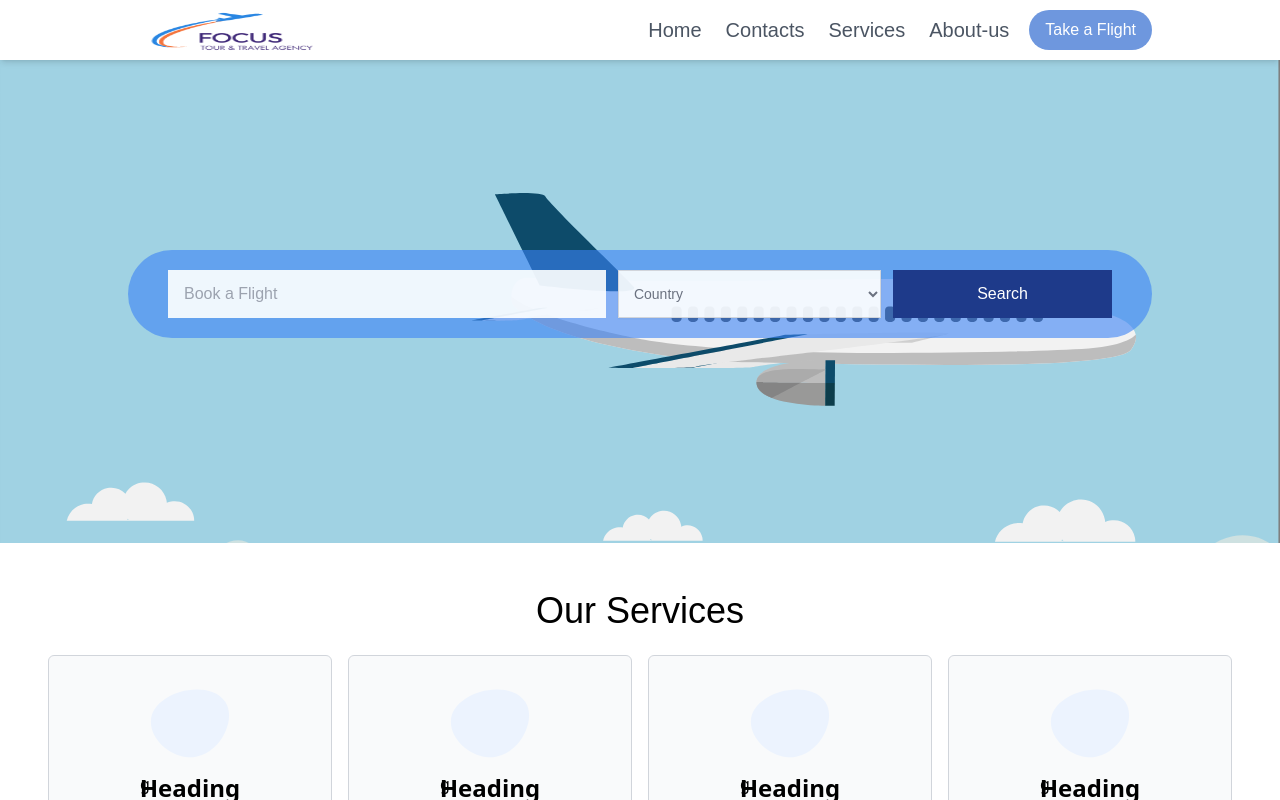
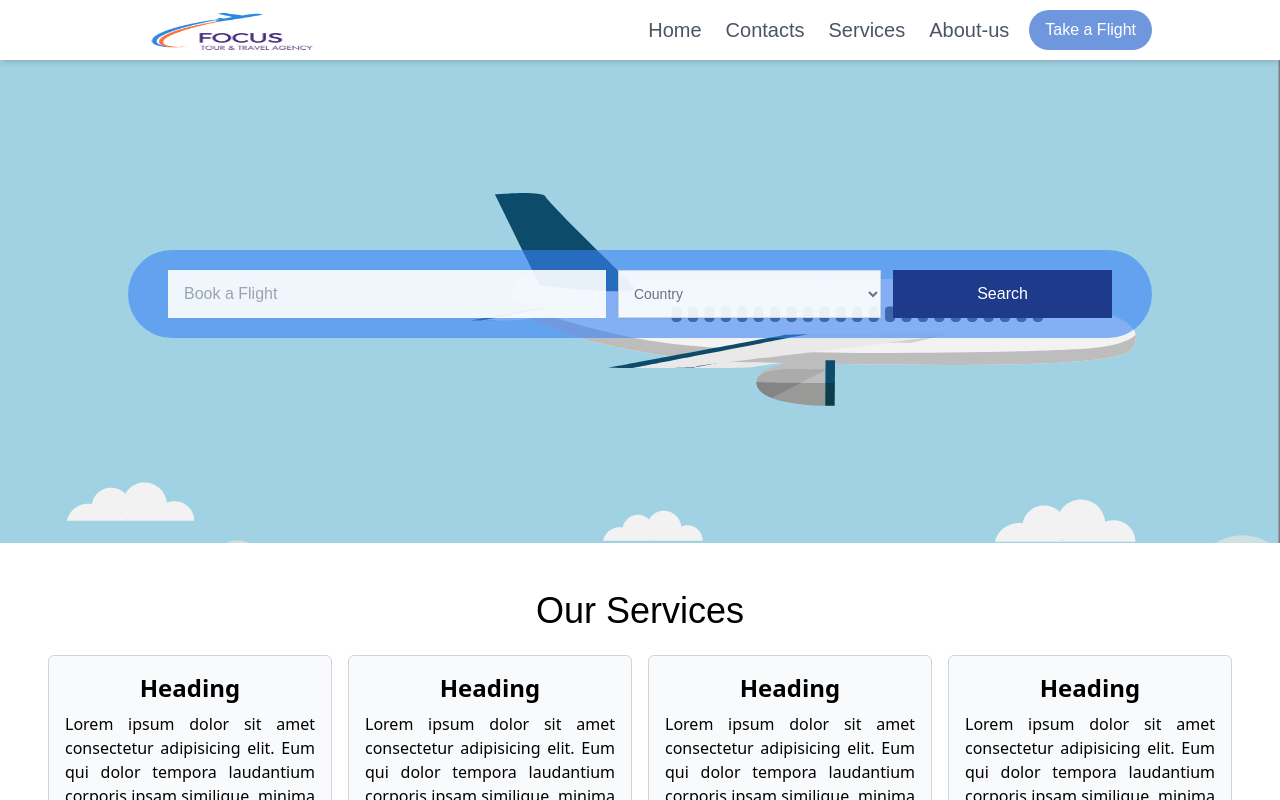
Before and after one commit to jibon2016/focus-tours, a React (Vite) app: page / in a window 1280 px wide. Shown: the top 800 px of the page. Built offline with nearby package versions, Linux system fonts and the light colour scheme; a web font is replaced by a local one.

Commit message:
Component Pass in Props

```diff
--- a/src/components/Card.jsx
+++ b/src/components/Card.jsx
@@ -1,11 +1,10 @@
 import React from 'react'
-import PassportAnimation from './PassportAnimation'
 
-export default function Card() {
+export default function Card({Animation}) {
   return (
     <div className="px-2">
         <div className='bg-gray-50 rounded-md border-gray-300 border py-4 px-4'>
-          <PassportAnimation></PassportAnimation>
+          {Animation}
           <h4 className='text-center text-2xl font-semibold pb-2'>Heading</h4>
           <p>Lorem ipsum dolor sit amet consectetur adipisicing elit. Eum qui dolor tempora laudantium corporis ipsam similique, minima fuga cupiditate dolores quae provident dolorum! Impedit enim, veniam velit eaque odio autem.</p>
         </div>
--- a/src/components/Services.jsx
+++ b/src/components/Services.jsx
@@ -1,6 +1,8 @@
 import React from 'react'
 import Slider from 'react-slick'
 import Card from './Card';
+import PassportAnimation from './PassportAnimation';
+import { BsPassFill } from 'react-icons/bs';
 
 
 
@@ -25,13 +27,14 @@ export default function Services() {
             },
         ],
     };
+    const PassportComponent = <PassportAnimation></PassportAnimation>
     return (
         <div className='relative w-full'>
             <div className='bg-white -mt-[310px] top-0 md:-top-[290px] py-10 px-10'>
                 <h2 className='text-center text-3xl md:text-4xl py-2 font-madimi-one capitalize'>Our Services</h2>
                 <div className="py-4 text-justify slider-container">
                     <Slider {...settings}>
-                        <Card/>
+                        <Card Animation={PassportComponent} />
                         <Card/>
                         <Card/>
                         <Card/>
```
